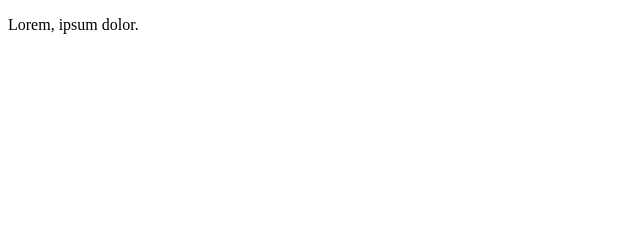
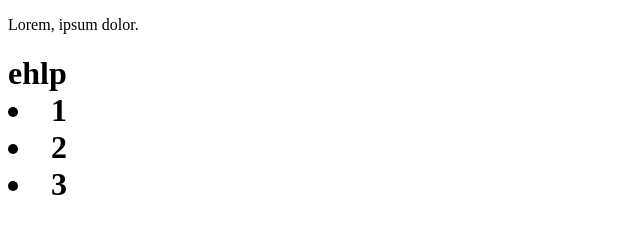
Before and after one commit to coderheist/learn-git, a plain HTML site: page index.html in a window 1280 px wide. Shown: the whole page, without its empty margins (0-640 px from the left). Drawn offline with Linux system fonts and the light colour scheme.

Commit message:
updated index file

```diff
--- a/index.html
+++ b/index.html
@@ -7,5 +7,10 @@
 </head>
 <body>
     <p>Lorem, ipsum dolor.</p>
+    <h1>ehlp
+        <li>1</li>
+        <li>2</li>
+        <li>3</li>
+    </h1>
 </body>
 </html>
```
